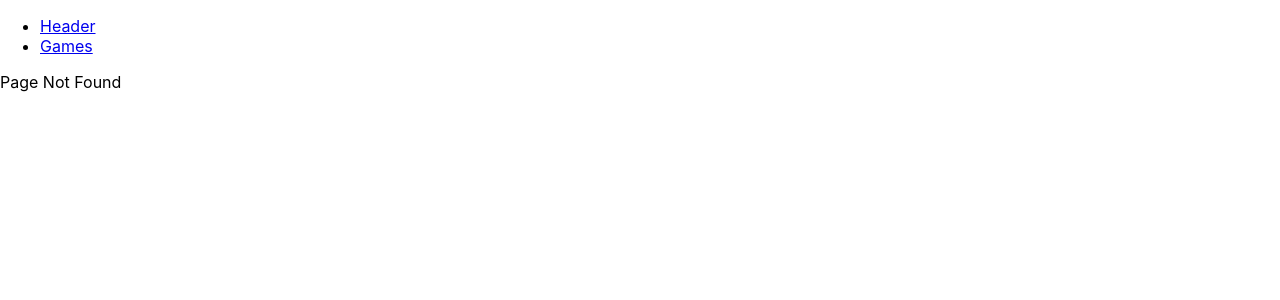
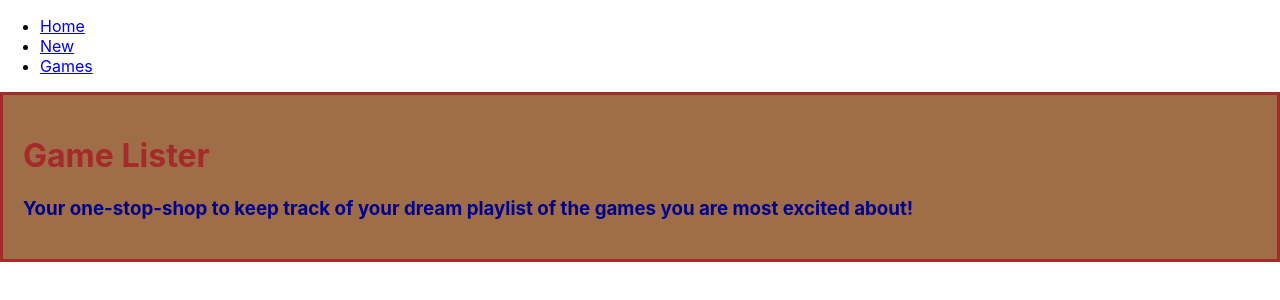
Before and after one commit to codifyamplify/phase-2-project, a React (Create React App) app in the folder game-lister/: page /home in a window 1280 px wide. Before the commit this address had no page. Shown: the top 300 px of the page. Built offline with nearby package versions, Linux system fonts and the light colour scheme.

Commit message:
successfully moved AddNewGame component out of GamesList component. successfully reorganized state to allow form to continue working. added additional Route to=

```diff
--- a/game-lister/db.json
+++ b/game-lister/db.json
@@ -49,6 +49,11 @@
       "name": "Persona 4",
       "imageURL": "https://images.igdb.com/igdb/image/upload/t_cover_big/co1u07.png",
       "id": 9
+    },
+    {
+      "name": "S.T.A.L.K.E.R.",
+      "imageURL": "https://images.igdb.com/igdb/image/upload/t_cover_big/co5pz7.png",
+      "id": 10
     }
   ]
 }
--- a/game-lister/src/App.css
+++ b/game-lister/src/App.css
@@ -11,7 +11,7 @@
   padding: 20px;
 }
 
-.header {
+.home {
   background-color:rgb(160, 109, 73);
   border-style: solid;
   border-color: brown;
--- a/game-lister/src/components/App.js
+++ b/game-lister/src/components/App.js
@@ -1,8 +1,8 @@
 import '../App.css';
-import React from "react"
-import Header from "./Header"
+import React, {useState} from "react"
+import Home from "./Home"
 import GamesList from "./GamesList"
-// import AddNewGame from "./AddNewGame"
+import AddNewGame from "./AddNewGame"
 import { BrowserRouter as Router, Switch, Route } from "react-router-dom"
 
 // import Block from './Block';
@@ -11,21 +11,29 @@ import NavBar from './NavBar';
 
 function App() {
   // console.log("inside app")
+  const [games, setGames] = useState([])
+
+      // create a handle submit state update function to pass to AddNewGame
+      function handleAddGame(newGame){
+        // console.log(newGame.name)
+        setGames([...games, newGame])
+    }
+
 
   return (
     <Router>
       <NavBar />
       <Switch>
-        <Route exact path="/header">
-          {/* This should display only Header */}
-          <Header />
+        <Route exact path="/home">
+          {/* This should display only Home */}
+          <Home />
         </Route>
-        {/* <Route exact path="/block">
-          <Block />
-        </Route> */}
+        <Route exact path="/new">
+          <AddNewGame onAddGame={handleAddGame}/>
+        </Route>
         <Route exact path="/games">
           {/* this should display AddNewGame and GamesList */}
-          <GamesList />
+          <GamesList games={games} setGames={setGames}/>
         </Route>
         <Route path="*">
           <PageNotFound />
--- a/game-lister/src/components/GamesList.js
+++ b/game-lister/src/components/GamesList.js
@@ -2,9 +2,8 @@ import React, {useState, useEffect} from "react"
 import GameCard from "./GameCard"
 import AddNewGame from "./AddNewGame"
 
-function GamesList(){
+function GamesList({games, setGames}){
     // create a games state to store the db.json info in state. then can use to render to the DOM
-    const [games, setGames] = useState([])
     // set up fetch GET request to get existing lists from db.json
     useEffect(() => {
         fetch("http://localhost:3000/games")
@@ -12,11 +11,6 @@ function GamesList(){
             .then((games) => setGames(games))
     }, [])
 
-    // create a handle submit state update function to pass to AddNewGame
-    function handleAddGame(newGame){
-        // console.log(newGame.name)
-        setGames([...games, newGame])
-    }
 
 
     // console.log("inside gameslist")
@@ -38,7 +32,6 @@ function GamesList(){
 
     return (
         <div className="gameList">
-            <AddNewGame onAddGame={handleAddGame}/>
             <h2 className="h1">Game List</h2>
             <h3 className="paragraph">Here is your handmade list of all the games you are excited to get to someday. Never forget that hidden gem you heard about from an old friend!</h3>
             {/* create an unordered list for your games to render in */}
--- a/game-lister/src/components/Header.js
+++ b/game-lister/src/components/Home.js
@@ -1,13 +1,13 @@
 import React from "react"
 
-function Header(){
+function Home(){
     return (
         // return JSX
-        <div className="header">
+        <div className="home">
             <h1 className="h1">Game Lister</h1>
             <h3 className="h3">Your one-stop-shop to keep track of your dream playlist of the games you are most excited about!</h3>
         </div>
     )
 }
 
-export default Header
+export default Home
--- a/game-lister/src/components/NavBar.js
+++ b/game-lister/src/components/NavBar.js
@@ -5,7 +5,8 @@ function NavBar(){
     return (
         <nav>
             <ul>
-                <li><NavLink to="/header">Header</NavLink></li>
+                <li><NavLink to="/home">Home</NavLink></li>
+                <li><NavLink to="/new">New</NavLink></li>
                 <li><NavLink to="/games">Games</NavLink></li>
             </ul>
         </nav>
```
